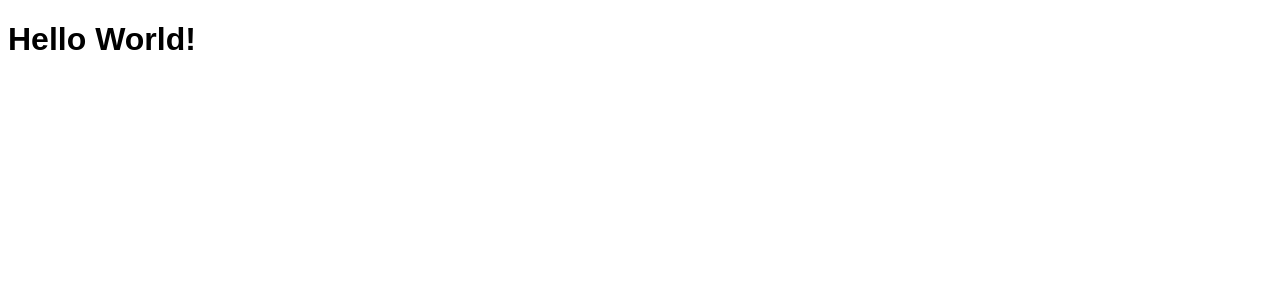
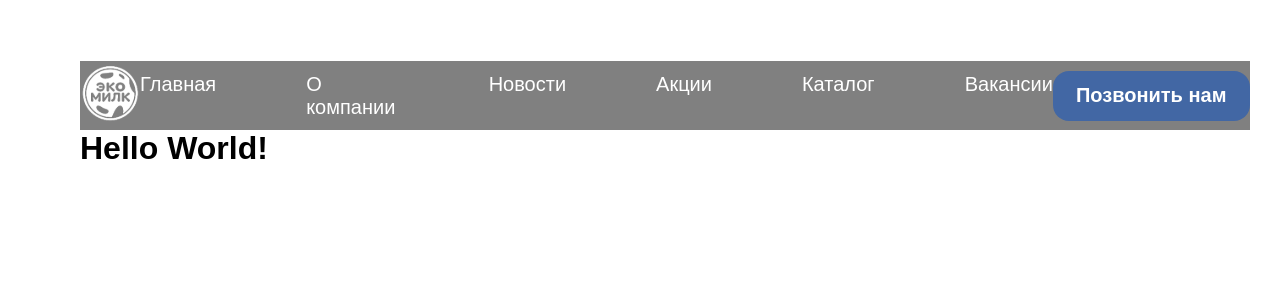
Before and after one commit to ElizarAitbek/ecomilk-web, a React (Vite) app: page /about in a window 1280 px wide. Shown: the top 300 px of the page. Built offline with nearby package versions, Linux system fonts and the light colour scheme; a web font is replaced by a local one.

Commit message:
create layout

```diff
--- a/src/App.jsx
+++ b/src/App.jsx
@@ -1,7 +1,11 @@
-export function App() {
+import { withLayout } from "./layout/Layout"
+
+function App() {
   return (
     <div>
       <h1>Hello World!</h1>
     </div>
   )
 }
+
+export default withLayout(App)
--- a/src/index.css
+++ b/src/index.css
@@ -2,6 +2,12 @@
 
 :root {
   font-family: "Gilroy-Regular", sans-serif;
+}
+
+* {
+  margin: 0;
+  padding: 0;
+  box-sizing: border-box;
 }
 
 h1,
@@ -13,6 +19,9 @@ h6 {
   font-family: "Gilroy-Bold", sans-serif;
 }
 
+button {
+  cursor: pointer;
+}
 a {
   text-decoration: none;
   font-family: "Gilroy-Light", sans-serif;
--- /dev/null
+++ b/src/layout/Layout.jsx
@@ -0,0 +1,30 @@
+import { Header } from "./header/Header"
+import styled from "styled-components"
+
+function Layout({ children }) {
+  return (
+    <StyledLayoutMain>
+      <Header />
+      <div>{children}</div>
+    </StyledLayoutMain>
+  )
+}
+
+export const withLayout = (Component) => {
+  return function withLayoutComponent(props) {
+    return (
+      <Layout>
+        <Component {...props} />
+      </Layout>
+    )
+  }
+}
+
+const StyledLayoutMain = styled.div`
+  max-width: 1920px;
+  height: 100vh;
+  padding: 0 80px;
+  margin: auto;
+  display: grid;
+  grid-template-rows: auto 1fr auto;
+`
--- /dev/null
+++ b/src/layout/header/Header.jsx
@@ -0,0 +1,64 @@
+import styled from "styled-components"
+
+// TODO: Переписать на Link при подключении роутинга
+
+export const Header = () => {
+  return (
+    <StyledHeaderMain>
+      <a href="/">
+        <img src="/logo.svg" alt="ecomilk logo" />
+      </a>
+
+      <StyledHeaderNav>
+        <a href="#">Главная</a>
+        <a href="#">О компании</a>
+        <a href="#">Новости</a>
+        <a href="#">Акции</a>
+        <a href="#">Каталог</a>
+        <a href="#">Вакансии</a>
+      </StyledHeaderNav>
+
+      <StyledHeaderButton>Позвонить нам</StyledHeaderButton>
+    </StyledHeaderMain>
+  )
+}
+
+const StyledHeaderMain = styled.header`
+  display: flex;
+  align-items: center;
+  justify-content: space-between;
+  margin-top: 61px;
+  img {
+    width: 60px;
+  }
+  background-color: grey;
+`
+const StyledHeaderNav = styled.nav`
+  display: flex;
+  gap: 90px;
+  a {
+    font-size: 1.25rem;
+    color: #fff;
+    transition: all 0.3s;
+  }
+  a:hover {
+    color: #000;
+  }
+`
+
+const StyledHeaderButton = styled.button`
+  width: 200px;
+  border: none;
+  font-weight: 800;
+  font-size: 1.25rem;
+  border-radius: 16px;
+  height: 50px;
+  padding: 10px 13px;
+  color: #fff;
+  background-color: #4267a4;
+  transition: all 0.3s;
+  &:hover {
+    background-color: #ffffff;
+    color: #000;
+  }
+`
```
Also changed, not shown: src/layout/footer/Footer.jsx (added, +41 -0 lines), src/main.jsx (+6 -6 lines).
